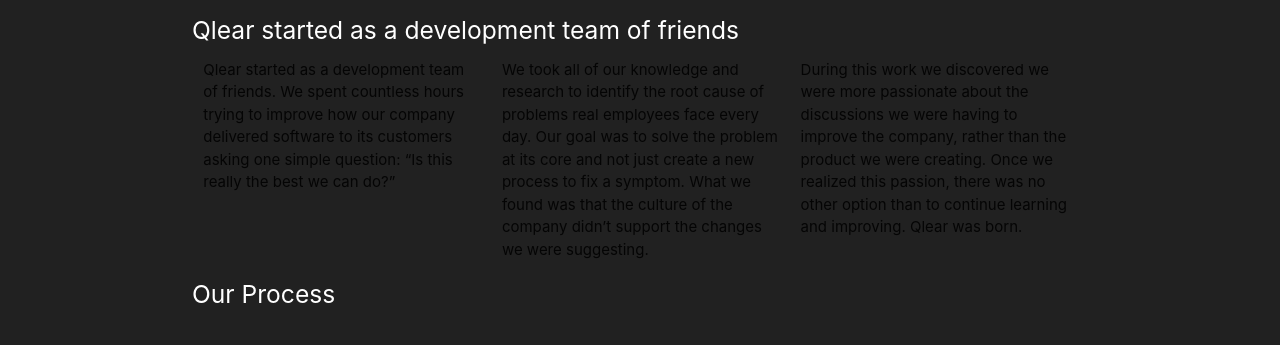
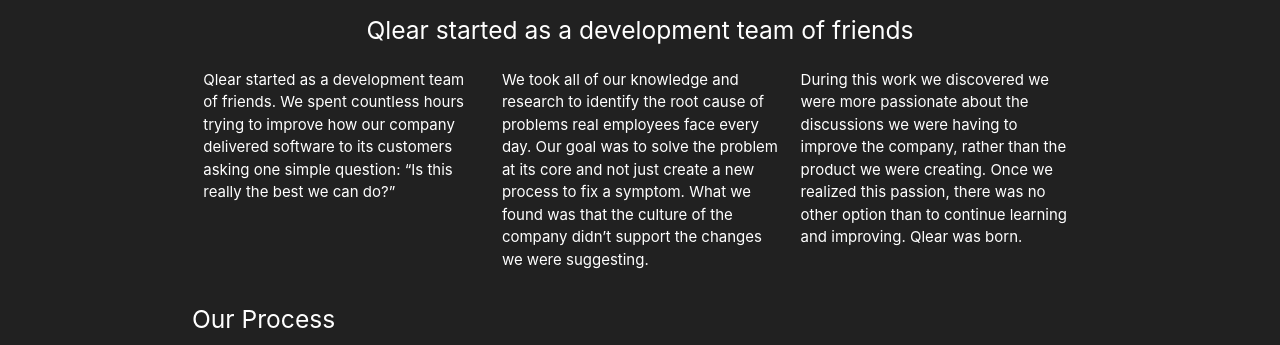
Before and after one commit to Qlear/qlear.github.io, a website: page index.html in a window 1280 px wide. Shown: the part 578-923 px from the top of the page. Drawn offline with nearby package versions, Linux system fonts and the light colour scheme.

Commit message:
Updating About Us styling

```diff
--- a/index.html
+++ b/index.html
@@ -29,19 +29,23 @@
         <div class="row container">
             <h2 class="header white-text">About Us</h2>
             <div class="row">
-                <h5 class="header white-text"> Qlear started as a development team of friends </h5>
+                <h5 class="header white-text" style="text-align: center"> Qlear started as a development team of friends </h5>
                 <div class="row">
-                    <p class="white-text">
                     <div class="col l4 m4 s4">
+                        <p class="white-text">
                         Qlear started as a development team of friends.  We spent countless hours trying to improve how our company delivered software to its customers asking one simple question: “Is this really the best we can do?”
+                        </p>
                     </div>
                     <div class="col l4 m4 s4">
+                        <p class="white-text">
                         We took all of our knowledge and research to identify the root cause of problems real employees face every day.  Our goal was to solve the problem at its core and not just create a new process to fix a symptom.  What we found was that the culture of the company didn’t support the changes we were suggesting.
+                        </p>
                     </div>
                     <div class="col l4 m4 s4">
+                        <p class="white-text">
                         During this work we discovered we were more passionate about the discussions we were having to improve the company, rather than the product we were creating.  Once we realized this passion, there was no other option than to continue learning and improving.  Qlear was born.
+                        </p>
                     </div>
-                    </p>
                 </div>
                 <h5 class="header white-text"> Our Process </h5>
                     <p class="white-text">
```
